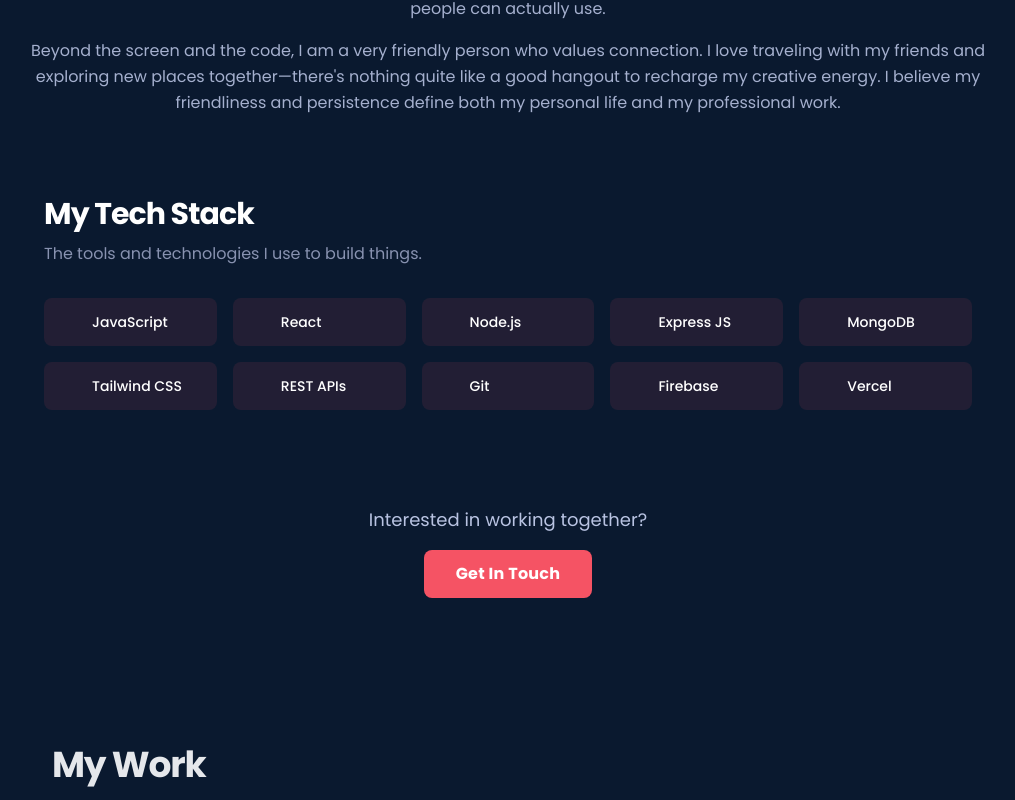
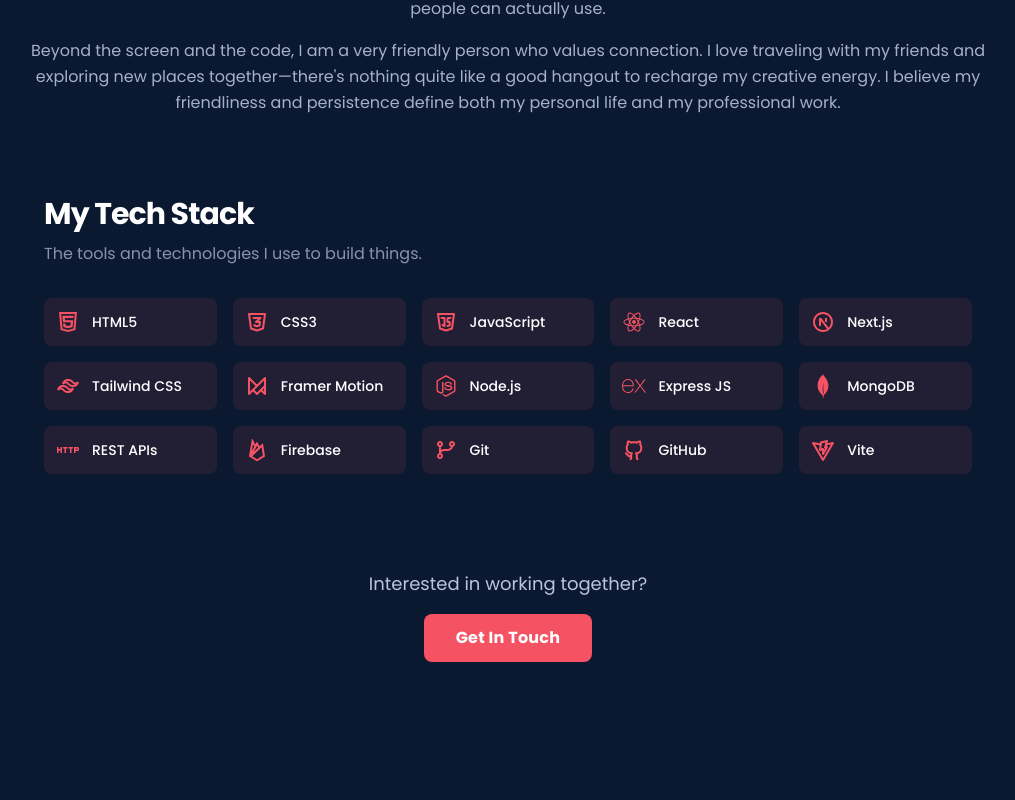
Before and after one commit to rakibhassannayem/portfolio, a React (Vite) app: page / in a window 1280 px wide. Shown: the part 1240-2040 px from the top of the page, without its empty margins (132-1147 px from the left). Built offline with nearby package versions, Linux system fonts and the light colour scheme.

Commit message:
update resume and techStack

```diff
--- a/package.json
+++ b/package.json
@@ -14,6 +14,7 @@
     "gsap": "^3.13.0",
     "react": "^19.2.0",
     "react-dom": "^19.2.0",
+    "react-icons": "^5.5.0",
     "react-router-dom": "^7.10.1"
   },
   "devDependencies": {
--- a/src/components/About.jsx
+++ b/src/components/About.jsx
@@ -1,17 +1,34 @@
 import { useRef } from "react";
 import { motion } from "framer-motion";
+import { RiNextjsLine, RiReactjsFill, RiNodejsFill, RiTailwindCssLine, RiGithubLine, RiFirebaseLine, RiGitBranchLine, RiVercelLine, RiHtml5Line } from "react-icons/ri";
+import { TbBrandJavascript, TbBrandCss3, TbBrandVite, TbBrandFramerMotion } from "react-icons/tb";
+import { SiExpress, SiMongodb } from "react-icons/si";
+import { MdHttp } from "react-icons/md";
 
 const TECH_STACK = [
-  { icon: "code", name: "JavaScript" },
-  { icon: "developer_mode", name: "React" },
-  { icon: "hub", name: "Node.js" },
-  { icon: "data_object", name: "Express JS" },
-  { icon: "database", name: "MongoDB" },
-  { icon: "css", name: "Tailwind CSS" },
-  { icon: "http", name: "REST APIs" },
-  { icon: "terminal", name: "Git" },
-  { icon: "settings_backup_restore", name: "Firebase" },
-  { icon: "dns", name: "Vercel" },
+  // Fundamentals
+  { icon: <RiHtml5Line />, name: "HTML5" },
+  { icon: <TbBrandCss3 />, name: "CSS3" },
+  { icon: <TbBrandJavascript />, name: "JavaScript" },
+
+  // Frontend
+  { icon: <RiReactjsFill />, name: "React" },
+  { icon: <RiNextjsLine />, name: "Next.js" },
+  { icon: <RiTailwindCssLine />, name: "Tailwind CSS" },
+  { icon: <TbBrandFramerMotion />, name: "Framer Motion" },
+
+  // Backend
+  { icon: <RiNodejsFill />, name: "Node.js" },
+  { icon: <SiExpress />, name: "Express JS" },
+  { icon: <SiMongodb />, name: "MongoDB" },
+  { icon: <MdHttp />, name: "REST APIs" },
+
+  // Tools & Others
+  { icon: <RiFirebaseLine />, name: "Firebase" },
+  { icon: <RiGitBranchLine />, name: "Git" },
+  { icon: <RiGithubLine />, name: "GitHub" },
+  { icon: <TbBrandVite />, name: "Vite" },
+  // { icon: <RiVercelLine />, name: "Vercel" },
 ];
 
 const TechStackItem = ({ icon, name, index }) => (
@@ -20,9 +37,11 @@
     whileInView={{ opacity: 1, scale: 1 }}
     viewport={{ once: false, amount: 0.3 }}
     transition={{ duration: 0.4, delay: index * 0.05 }}
-    className="flex items-center gap-3 bg-primary/10 p-3 rounded-lg transition-colors"
+    className="flex items-center gap-3 bg-primary/10 p-3 rounded-lg transition-colors hover:bg-primary/20"
   >
-    <span className="material-symbols-outlined text-primary">{icon}</span>
+    <div className="text-primary text-2xl flex items-center justify-center">
+      {icon}
+    </div>
     <span className="text-white text-sm font-medium">{name}</span>
   </motion.div>
 );
--- a/src/components/Hero.jsx
+++ b/src/components/Hero.jsx
@@ -40,7 +40,7 @@
   const handleResumeDownload = () => {
     const link = document.createElement("a");
     link.href =
-      "https://drive.google.com/uc?export=download&id=1O-D1myT2iUzY5RTycDxwTgg4dZehVYrM";
+      "https://drive.google.com/uc?export=download&id=1soJIM44M2_kVwKmeZ5gsadcQAgsd0P9v";
     link.download = "Rakib_Hassan_Nayem_Resume.pdf";
     link.target = "_blank";
     document.body.appendChild(link);
--- a/src/components/Navbar.jsx
+++ b/src/components/Navbar.jsx
@@ -124,7 +124,7 @@
           whileHover={{ scale: 1.05 }}
           whileTap={{ scale: 0.95 }}
           className="flex min-w-[84px] max-w-[480px] cursor-pointer items-center justify-center overflow-hidden rounded-lg h-10 px-4 bg-primary text-white text-sm font-bold leading-normal tracking-[0.015em] hover:bg-primary/90 transition-colors"
-          href="https://drive.google.com/file/d/1O-D1myT2iUzY5RTycDxwTgg4dZehVYrM/view?usp=drive_link"
+          href="https://drive.google.com/file/d/1soJIM44M2_kVwKmeZ5gsadcQAgsd0P9v/view?usp=drive_link"
         >
           <span className="truncate">Resume</span>
         </motion.a>
```
Also changed, not shown: 1 other file (tests, documents, lock files or other folders).
